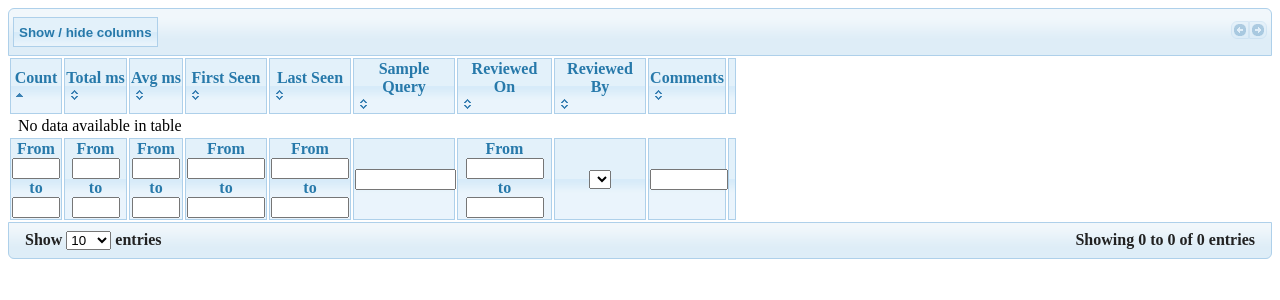
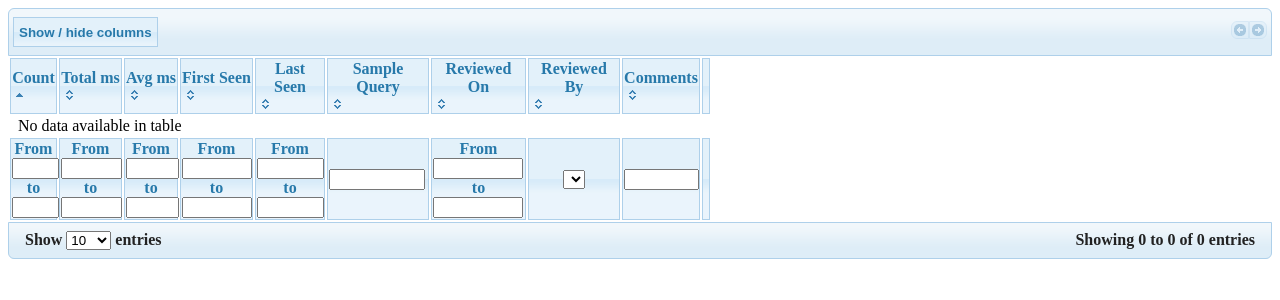
Before and after one commit to aulbach/Query-Digest-UI, a PHP site: page / in a window 1280 px wide. Shown: the top 300 px of the page. Run offline with PHP 8.4, Linux system fonts and the light colour scheme; data that the repository does not hold is empty; a stand-in replaces the project's code that opens the database connection.

Commit message:
Style fixes

```diff
--- a/css/style.css
+++ b/css/style.css
@@ -69,14 +69,9 @@ div.ColVis {
     float:              right;
 }
 
-input.number_range_filter {
-    width:              40px;
+input.number_range_filter,
+input.date_range_filter,
+input.text_filter {
+    width:              90%;
+    display:            block;
 }
-
-input.date_range_filter {
-    width:              70px;
-}
-
-input.text_filter {
-    width:              95%;
-}
```
